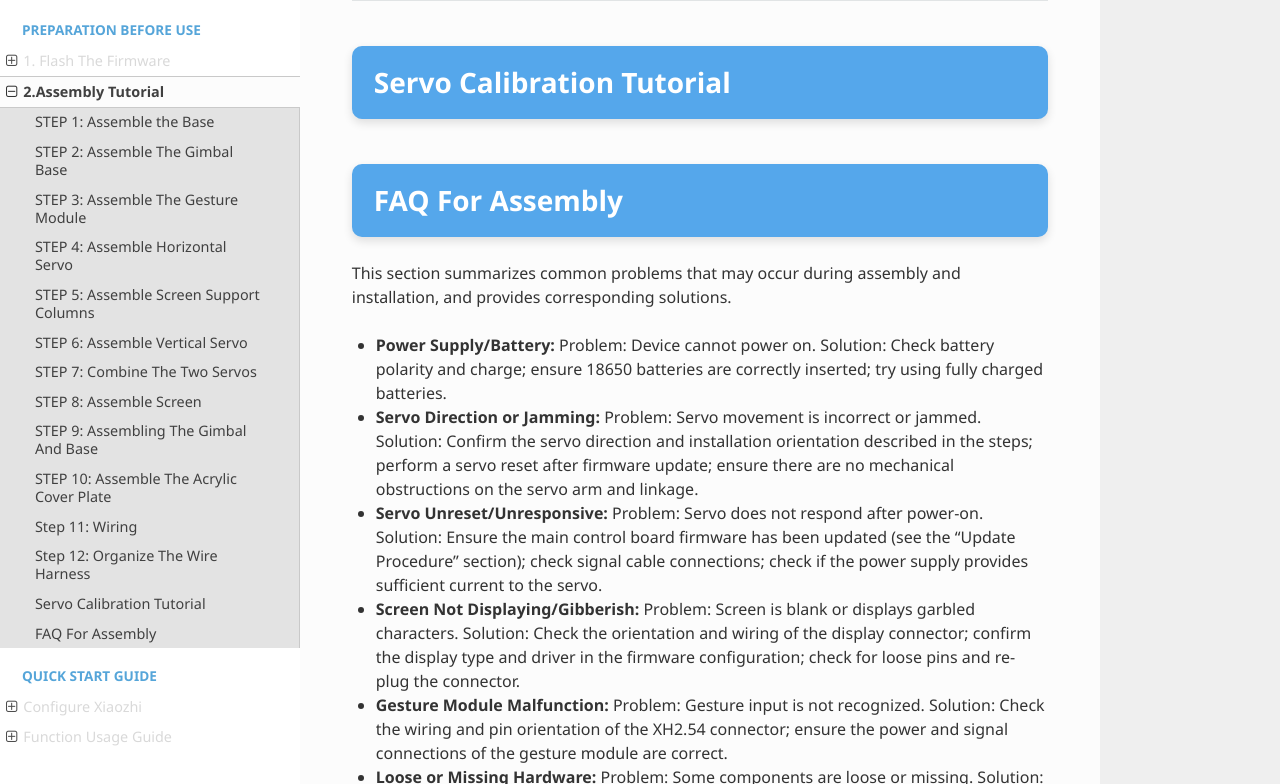
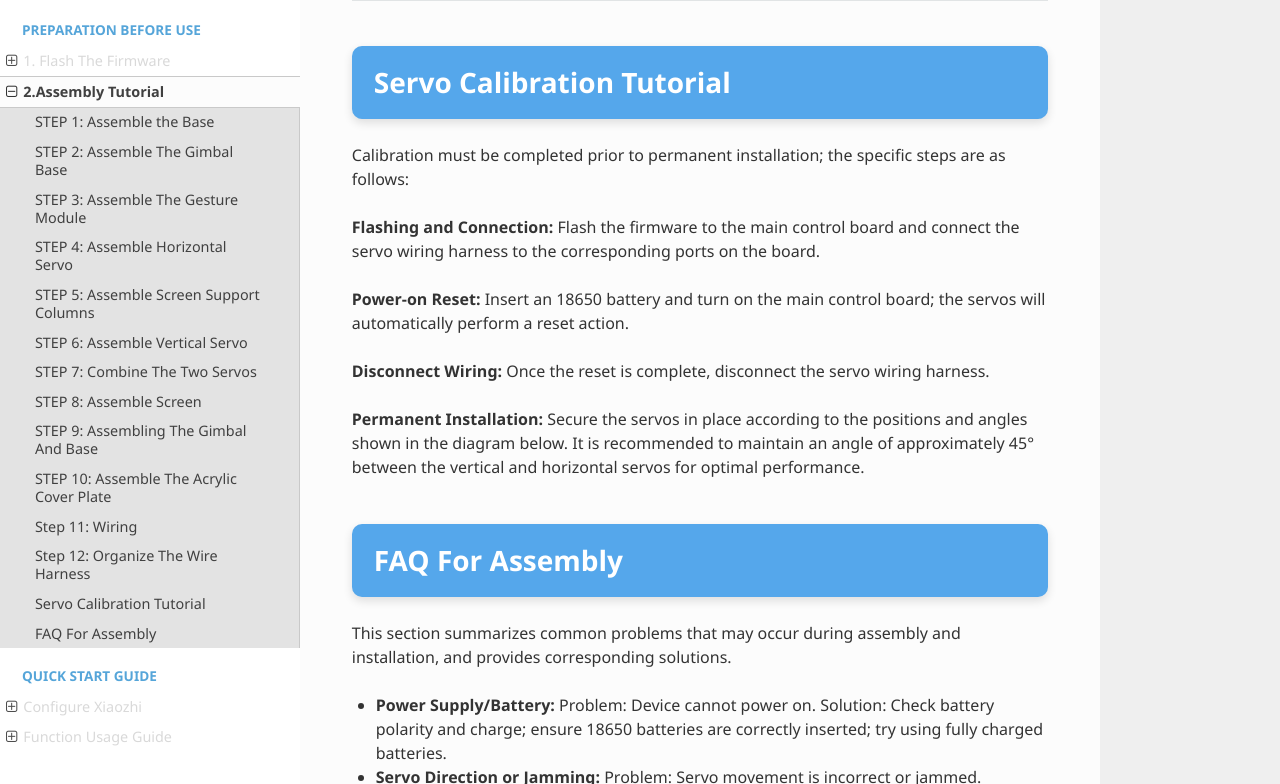
Before and after one commit to lafvintech/LAFVIN-Desktop-AI-Gimbal-Robot, a Sphinx documentation site: the page built from docs/source/assembly.rst, in a window 1280 px wide and 900 px high, scrolled down 17039 px, cut to the strip 116-900 px from the top of the window. Built offline with Sphinx 7.4.7 and the Read the Docs theme 3.1.0, drawn with Linux system fonts in a browser that asks for light colours.

Commit message:
Update assembly.rst

```diff
--- a/docs/source/assembly.rst
+++ b/docs/source/assembly.rst
@@ -431,6 +431,16 @@ Click here to view the user guide. After ensuring that it is working properly, u
 Servo Calibration Tutorial
 ---------------------------
 
+Calibration must be completed prior to permanent installation; the specific steps are as follows:
+
+**Flashing and Connection:** Flash the firmware to the main control board and connect the servo wiring harness to the corresponding ports on the board.
+
+**Power-on Reset:** Insert an 18650 battery and turn on the main control board; the servos will automatically perform a reset action.
+
+**Disconnect Wiring:** Once the reset is complete, disconnect the servo wiring harness.
+
+**Permanent Installation:** Secure the servos in place according to the positions and angles shown in the diagram below. It is recommended to maintain an angle of approximately 45° between the vertical and horizontal servos for optimal performance.
+
 
 FAQ For Assembly
 ----------------
```
